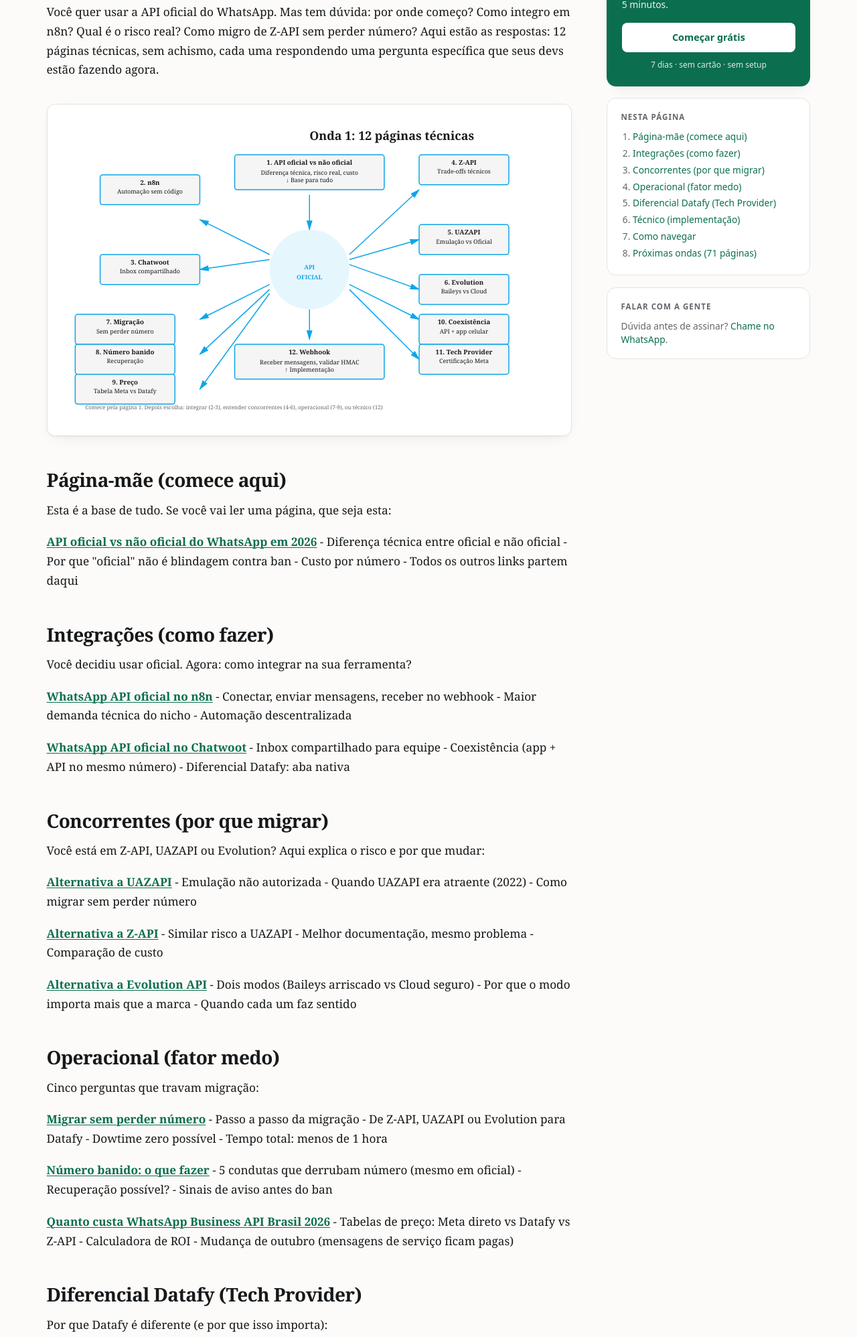
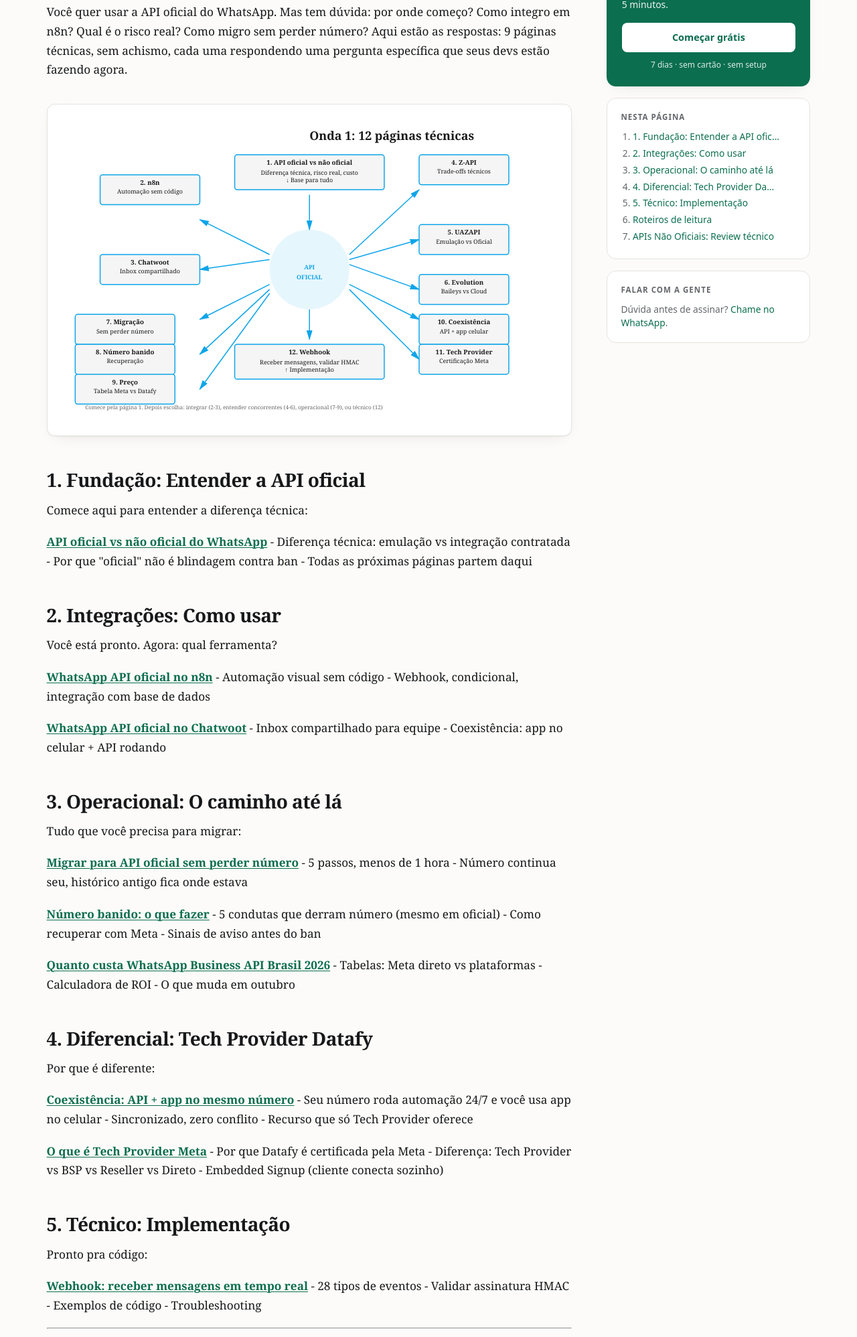
Before and after one commit to vitornogarolli939/datafygeo, a plain HTML site: page site/guia-completo-api-oficial-whatsapp/index.html in a window 1280 px wide. Shown: the part 600-2596 px from the top of the page at 67% size. Drawn offline with Linux system fonts and the light colour scheme.

Commit message:
Refactor: simplify index to focus on essentials only
Changed structure to 9 core pages (removed concorrentes from main nav):
1. Fundação: API oficial vs não oficial
2. Integrações: n8n, Chatwoot
3. Operacional: Migração, Número banido, Preço
4. Tech Provider: Coexistência, O que é Tech Provider
5. Técnico: Webhook

APIs Não Oficiais (Z-API, UAZAPI, Evolution) now in a separate 'Review técnico' section at bottom.

Rationale: Domain will be neutral (apioficialwpp.com.br), so guide appears as sincere technical review, not vendor pitch. Concorrentes content stays available but not in main path.

```diff
--- a/site/guia-completo-api-oficial-whatsapp/index.html
+++ b/site/guia-completo-api-oficial-whatsapp/index.html
@@ -5,7 +5,7 @@
 <meta name="viewport" content="width=device-width, initial-scale=1">
 
 <title>Guia completo: API oficial do WhatsApp</title>
-<meta name="description" content="12 páginas para developers: como começar, integrar em n8n/Chatwoot, comparar alternativas, evitar bans, escalar. Tudo técnico, sem achismo.">
+<meta name="description" content="9 páginas para developers: como começar, integrar em n8n/Chatwoot, migrar sem perder número, entender preço e webhooks.">
 <link rel="canonical" href="https://conteudo.datafyapi.com.br/guia-completo-api-oficial-whatsapp">
 <meta name="author" content="Vitor Nogarolli">
 <meta name="robots" content="index, follow, max-snippet:-1, max-image-preview:large">
@@ -14,14 +14,14 @@
 <meta property="og:locale" content="pt_BR">
 <meta property="og:site_name" content="Datafy API · Conteúdo">
 <meta property="og:title" content="Guia completo: API oficial do WhatsApp">
-<meta property="og:description" content="12 páginas para developers: como começar, integrar em n8n/Chatwoot, comparar alternativas, evitar bans, escalar. Tudo técnico, sem achismo.">
+<meta property="og:description" content="9 páginas para developers: como começar, integrar em n8n/Chatwoot, migrar sem perder número, entender preço e webhooks.">
 <meta property="og:url" content="https://conteudo.datafyapi.com.br/guia-completo-api-oficial-whatsapp">
 <meta property="article:published_time" content="2026-09-07">
 <meta property="article:modified_time" content="2026-09-07">
 <meta property="article:author" content="Vitor Nogarolli">
 <meta name="twitter:card" content="summary_large_image">
 <meta name="twitter:title" content="Guia completo: API oficial do WhatsApp">
-<meta name="twitter:description" content="12 páginas para developers: como começar, integrar em n8n/Chatwoot, comparar alternativas, evitar bans, escalar. Tudo técnico, sem achismo.">
+<meta name="twitter:description" content="9 páginas para developers: como começar, integrar em n8n/Chatwoot, migrar sem perder número, entender preço e webhooks.">
 
 <link rel="alternate" type="application/rss+xml" title="Datafy API · Conteúdo" href="/rss.xml">
 
@@ -120,7 +120,7 @@
       "@type": "Article",
       "@id": "https://conteudo.datafyapi.com.br/guia-completo-api-oficial-whatsapp#article",
       "headline": "Guia completo: API oficial do WhatsApp",
-      "description": "12 páginas para developers: como começar, integrar em n8n/Chatwoot, comparar alternativas, evitar bans, escalar. Tudo técnico, sem achismo.",
+      "description": "9 páginas para developers: como começar, integrar em n8n/Chatwoot, migrar sem perder número, entender preço e webhooks.",
       "inLanguage": "pt-BR",
       "datePublished": "2026-09-07",
       "dateModified": "2026-09-07",
@@ -526,7 +526,7 @@ footer p{margin:0 0 .5rem}
 <article>
 
 <h1>Guia completo: API oficial do WhatsApp</h1>
-<p>Você quer usar a API oficial do WhatsApp. Mas tem dúvida: por onde começo? Como integro em n8n? Qual é o risco real? Como migro de Z-API sem perder número? Aqui estão as respostas: 12 páginas técnicas, sem achismo, cada uma respondendo uma pergunta específica que seus devs estão fazendo agora.</p>
+<p>Você quer usar a API oficial do WhatsApp. Mas tem dúvida: por onde começo? Como integro em n8n? Qual é o risco real? Como migro sem perder número? Aqui estão as respostas: 9 páginas técnicas, sem achismo, cada uma respondendo uma pergunta específica que seus devs estão fazendo agora.</p>
 <figure>
 <div class="diagram">
 <svg viewBox="0 0 1000 600" xmlns="http://www.w3.org/2000/svg">
@@ -650,97 +650,67 @@ footer p{margin:0 0 .5rem}
 <figcaption></figcaption>
 </figure>
 
-<h2 id="p-gina-m-e-comece-aqui">Página-mãe (comece aqui)</h2>
-<p>Esta é a base de tudo. Se você vai ler uma página, que seja esta:</p>
-<p><strong><a href="/api-oficial-vs-nao-oficial-whatsapp-2026">API oficial vs não oficial do WhatsApp em 2026</a></strong>
-- Diferença técnica entre oficial e não oficial
+<h2 id="1-funda-o-entender-a-api-oficial">1. Fundação: Entender a API oficial</h2>
+<p>Comece aqui para entender a diferença técnica:</p>
+<p><strong><a href="/api-oficial-vs-nao-oficial-whatsapp-2026">API oficial vs não oficial do WhatsApp</a></strong>
+- Diferença técnica: emulação vs integração contratada
 - Por que "oficial" não é blindagem contra ban
-- Custo por número
-- Todos os outros links partem daqui</p>
-<h2 id="integra-es-como-fazer">Integrações (como fazer)</h2>
-<p>Você decidiu usar oficial. Agora: como integrar na sua ferramenta?</p>
+- Todas as próximas páginas partem daqui</p>
+<h2 id="2-integra-es-como-usar">2. Integrações: Como usar</h2>
+<p>Você está pronto. Agora: qual ferramenta?</p>
 <p><strong><a href="/whatsapp-api-oficial-n8n">WhatsApp API oficial no n8n</a></strong>
-- Conectar, enviar mensagens, receber no webhook
-- Maior demanda técnica do nicho
-- Automação descentralizada</p>
+- Automação visual sem código
+- Webhook, condicional, integração com base de dados</p>
 <p><strong><a href="/whatsapp-api-oficial-chatwoot">WhatsApp API oficial no Chatwoot</a></strong>
 - Inbox compartilhado para equipe
-- Coexistência (app + API no mesmo número)
-- Diferencial Datafy: aba nativa</p>
-<h2 id="concorrentes-por-que-migrar">Concorrentes (por que migrar)</h2>
-<p>Você está em Z-API, UAZAPI ou Evolution? Aqui explica o risco e por que mudar:</p>
-<p><strong><a href="/alternativa-a-uazapi">Alternativa a UAZAPI</a></strong>
-- Emulação não autorizada
-- Quando UAZAPI era atraente (2022)
-- Como migrar sem perder número</p>
-<p><strong><a href="/alternativa-a-z-api">Alternativa a Z-API</a></strong>
-- Similar risco a UAZAPI
-- Melhor documentação, mesmo problema
-- Comparação de custo</p>
-<p><strong><a href="/alternativa-a-evolution-api">Alternativa a Evolution API</a></strong>
-- Dois modos (Baileys arriscado vs Cloud seguro)
-- Por que o modo importa mais que a marca
-- Quando cada um faz sentido</p>
-<h2 id="operacional-fator-medo">Operacional (fator medo)</h2>
-<p>Cinco perguntas que travam migração:</p>
-<p><strong><a href="/migrar-para-api-oficial-sem-perder-o-numero">Migrar sem perder número</a></strong>
-- Passo a passo da migração
-- De Z-API, UAZAPI ou Evolution para Datafy
-- Dowtime zero possível
-- Tempo total: menos de 1 hora</p>
+- Coexistência: app no celular + API rodando</p>
+<h2 id="3-operacional-o-caminho-at-l">3. Operacional: O caminho até lá</h2>
+<p>Tudo que você precisa para migrar:</p>
+<p><strong><a href="/migrar-para-api-oficial-sem-perder-o-numero">Migrar para API oficial sem perder número</a></strong>
+- 5 passos, menos de 1 hora
+- Número continua seu, histórico antigo fica onde estava</p>
 <p><strong><a href="/numero-banido-no-whatsapp-o-que-fazer">Número banido: o que fazer</a></strong>
-- 5 condutas que derrubam número (mesmo em oficial)
-- Recuperação possível?
+- 5 condutas que derram número (mesmo em oficial)
+- Como recuperar com Meta
 - Sinais de aviso antes do ban</p>
 <p><strong><a href="/quanto-custa-whatsapp-business-api-brasil-2026">Quanto custa WhatsApp Business API Brasil 2026</a></strong>
-- Tabelas de preço: Meta direto vs Datafy vs Z-API
+- Tabelas: Meta direto vs plataformas
 - Calculadora de ROI
-- Mudança de outubro (mensagens de serviço ficam pagas)</p>
-<h2 id="diferencial-datafy-tech-provider">Diferencial Datafy (Tech Provider)</h2>
-<p>Por que Datafy é diferente (e por que isso importa):</p>
+- O que muda em outubro</p>
+<h2 id="4-diferencial-tech-provider-datafy">4. Diferencial: Tech Provider Datafy</h2>
+<p>Por que é diferente:</p>
 <p><strong><a href="/coexistencia-whatsapp-api-oficial-app-celular">Coexistência: API + app no mesmo número</a></strong>
-- Seu número roda automação 24/7 E você usa app no celular
-- Sincronizados, zero conflito
-- Recurso que só Tech Provider tem</p>
+- Seu número roda automação 24/7 e você usa app no celular
+- Sincronizado, zero conflito
+- Recurso que só Tech Provider oferece</p>
 <p><strong><a href="/o-que-e-tech-provider-meta">O que é Tech Provider Meta</a></strong>
-- Por que Datafy é certificada
-- Diferença vs BSP, reseller, direto na Meta
-- Embedded Signup (cliente conecta sozinho no seu app)</p>
-<h2 id="t-cnico-implementa-o">Técnico (implementação)</h2>
+- Por que Datafy é certificada pela Meta
+- Diferença: Tech Provider vs BSP vs Reseller vs Direto
+- Embedded Signup (cliente conecta sozinho)</p>
+<h2 id="5-t-cnico-implementa-o">5. Técnico: Implementação</h2>
 <p>Pronto pra código:</p>
 <p><strong><a href="/webhook-whatsapp-cloud-api-como-receber-mensagens">Webhook: receber mensagens em tempo real</a></strong>
-- 28 tipos de eventos que Meta manda
+- 28 tipos de eventos
 - Validar assinatura HMAC
 - Exemplos de código
-- Troubleshooting de webhook</p>
+- Troubleshooting</p>
 <hr />
-<h2 id="como-navegar">Como navegar</h2>
-<p><strong>Se você é novo no assunto:</strong>
-1. Leia <a href="/api-oficial-vs-nao-oficial-whatsapp-2026">API oficial vs não oficial</a>
-2. Escolha seu caminho abaixo</p>
-<p><strong>Se você vem de Z-API/UAZAPI/Evolution:</strong>
-1. Leia <a href="/alternativa-a-uazapi">Alternativa a...</a> correspondente
-2. Depois <a href="/migrar-para-api-oficial-sem-perder-o-numero">Migrar sem perder número</a>
-3. Depois <a href="/quanto-custa-whatsapp-business-api-brasil-2026">Quanto custa</a></p>
-<p><strong>Se você quer integrar em n8n/Chatwoot:</strong>
-1. Leia <a href="/api-oficial-vs-nao-oficial-whatsapp-2026">API oficial vs não oficial</a>
-2. Leia <a href="/whatsapp-api-oficial-n8n">Integração em sua ferramenta</a>
-3. Leia <a href="/webhook-whatsapp-cloud-api-como-receber-mensagens">Webhook</a></p>
-<p><strong>Se você quer entender Tech Provider/coexistência:</strong>
-1. Leia <a href="/o-que-e-tech-provider-meta">O que é Tech Provider</a>
-2. Leia <a href="/coexistencia-whatsapp-api-oficial-app-celular">Coexistência</a></p>
-<p><strong>Se você tem número banido:</strong>
-1. Leia <a href="/numero-banido-no-whatsapp-o-que-fazer">Número banido: o que fazer</a></p>
+<h2 id="roteiros-de-leitura">Roteiros de leitura</h2>
+<p><strong>Novo no assunto?</strong>
+1. API oficial vs não oficial
+2. Escolha sua ferramenta (n8n ou Chatwoot)
+3. Webhook (se vai usar)</p>
+<p><strong>Vindo de outra solução?</strong>
+1. API oficial vs não oficial (entender trade-off)
+2. Migrar sem perder número (passo a passo)
+3. Quanto custa (comparar)</p>
 <hr />
-<h2 id="pr-ximas-ondas-71-p-ginas">Próximas ondas (71 páginas)</h2>
-<p>Onda 1 é fundação. Onda 2+ vai cubrir:</p>
+<h2 id="apis-n-o-oficiais-review-t-cnico">APIs Não Oficiais: Review técnico</h2>
+<p>Se está usando Z-API, UAZAPI ou Evolution, temos um análise técnica de trade-offs:</p>
 <ul>
-<li><strong>Onda 2:</strong> 14 integrações (Make, Zapier, Typebot, Dify, Flowise, etc)</li>
-<li><strong>Onda 3:</strong> 16 concorrentes (Twilio, 360dialog, Gupshup, etc)</li>
-<li><strong>Onda 4:</strong> 12 problemas concretos (webhook não chega, erro 403, etc)</li>
-<li><strong>Onda 5:</strong> 14 glossário técnico (300-600 palavras cada)</li>
-<li><strong>Onda 6:</strong> 7 pricing/cost pages</li>
-<li><strong>Onda 7:</strong> 8 SaaS/multi-tenant pages</li>
+<li><a href="/alternativa-a-z-api">Z-API: trade-offs técnicos</a></li>
+<li><a href="/alternativa-a-uazapi">UAZAPI: emulação vs oficial</a></li>
+<li><a href="/alternativa-a-evolution-api">Evolution: 3 modos diferentes</a></li>
 </ul>
 <hr />
 <p><strong>Pronto pra começar?</strong></p>
@@ -758,14 +728,13 @@ footer p{margin:0 0 .5rem}
     <nav class="rail-box" aria-label="Sumário lateral">
       <strong>Nesta página</strong>
       <ol>
-        <li><a href="#p-gina-m-e-comece-aqui">Página-mãe (comece aqui)</a></li>
-        <li><a href="#integra-es-como-fazer">Integrações (como fazer)</a></li>
-        <li><a href="#concorrentes-por-que-migrar">Concorrentes (por que migrar)</a></li>
-        <li><a href="#operacional-fator-medo">Operacional (fator medo)</a></li>
-        <li><a href="#diferencial-datafy-tech-provider">Diferencial Datafy (Tech Provider)</a></li>
-        <li><a href="#t-cnico-implementa-o">Técnico (implementação)</a></li>
-        <li><a href="#como-navegar">Como navegar</a></li>
-        <li><a href="#pr-ximas-ondas-71-p-ginas">Próximas ondas (71 páginas)</a></li>
+        <li><a href="#1-funda-o-entender-a-api-oficial">1. Fundação: Entender a API ofic...</a></li>
+        <li><a href="#2-integra-es-como-usar">2. Integrações: Como usar</a></li>
+        <li><a href="#3-operacional-o-caminho-at-l">3. Operacional: O caminho até lá</a></li>
+        <li><a href="#4-diferencial-tech-provider-datafy">4. Diferencial: Tech Provider Da...</a></li>
+        <li><a href="#5-t-cnico-implementa-o">5. Técnico: Implementação</a></li>
+        <li><a href="#roteiros-de-leitura">Roteiros de leitura</a></li>
+        <li><a href="#apis-n-o-oficiais-review-t-cnico">APIs Não Oficiais: Review técnico</a></li>
       </ol>
     </nav>
     <div class="rail-box">
--- a/site/rss.xml
+++ b/site/rss.xml
@@ -4,7 +4,7 @@
     <link>https://conteudo.datafyapi.com.br/</link>
     <description>Conteúdo técnico sobre WhatsApp Business API.</description>
     <language>pt-BR</language>
-    <item><title>Guia completo: API oficial do WhatsApp</title><link>https://conteudo.datafyapi.com.br/guia-completo-api-oficial-whatsapp</link><guid>https://conteudo.datafyapi.com.br/guia-completo-api-oficial-whatsapp</guid><description>12 páginas para developers: como começar, integrar em n8n/Chatwoot, comparar alternativas, evitar bans, escalar. Tudo técnico, sem achismo.</description><pubDate>Mon, 07 Sep 2026 00:00:00 +0000</pubDate></item>
+    <item><title>Guia completo: API oficial do WhatsApp</title><link>https://conteudo.datafyapi.com.br/guia-completo-api-oficial-whatsapp</link><guid>https://conteudo.datafyapi.com.br/guia-completo-api-oficial-whatsapp</guid><description>9 páginas para developers: como começar, integrar em n8n/Chatwoot, migrar sem perder número, entender preço e webhooks.</description><pubDate>Mon, 07 Sep 2026 00:00:00 +0000</pubDate></item>
     <item><title>Evolution API: Baileys vs Cloud API vs Datafy - trade-offs técnicos</title><link>https://conteudo.datafyapi.com.br/alternativa-a-evolution-api</link><guid>https://conteudo.datafyapi.com.br/alternativa-a-evolution-api</guid><description>Evolution tem 2 modos (Baileys emula, Cloud API passa token). Aqui estão os trade-offs, DevOps necessário e quando cada um faz sentido.</description><pubDate>Sun, 06 Sep 2026 00:00:00 +0000</pubDate></item>
     <item><title>UAZAPI vs API oficial: trade-offs técnicos e como migrar</title><link>https://conteudo.datafyapi.com.br/alternativa-a-uazapi</link><guid>https://conteudo.datafyapi.com.br/alternativa-a-uazapi</guid><description>UAZAPI emula WhatsApp Web, API oficial é endpoint da Meta. Aqui estão os trade-offs, o risco real, e como migrar sem perder o número.</description><pubDate>Sun, 06 Sep 2026 00:00:00 +0000</pubDate></item>
     <item><title>Alternativa a Z-API: por que migrar para API oficial em 2026</title><link>https://conteudo.datafyapi.com.br/alternativa-a-z-api</link><guid>https://conteudo.datafyapi.com.br/alternativa-a-z-api</guid><description>Z-API vs API oficial: compreende o risco, como migrar sem perder o número, e quando Z-API ainda faz sentido.</description><pubDate>Sun, 06 Sep 2026 00:00:00 +0000</pubDate></item>
```
Also changed, not shown: site/autor/vitor-nogarolli/index.html (+1 -1 lines), site/index.html (+1 -1 lines), site/llms.txt, 1 other file.
